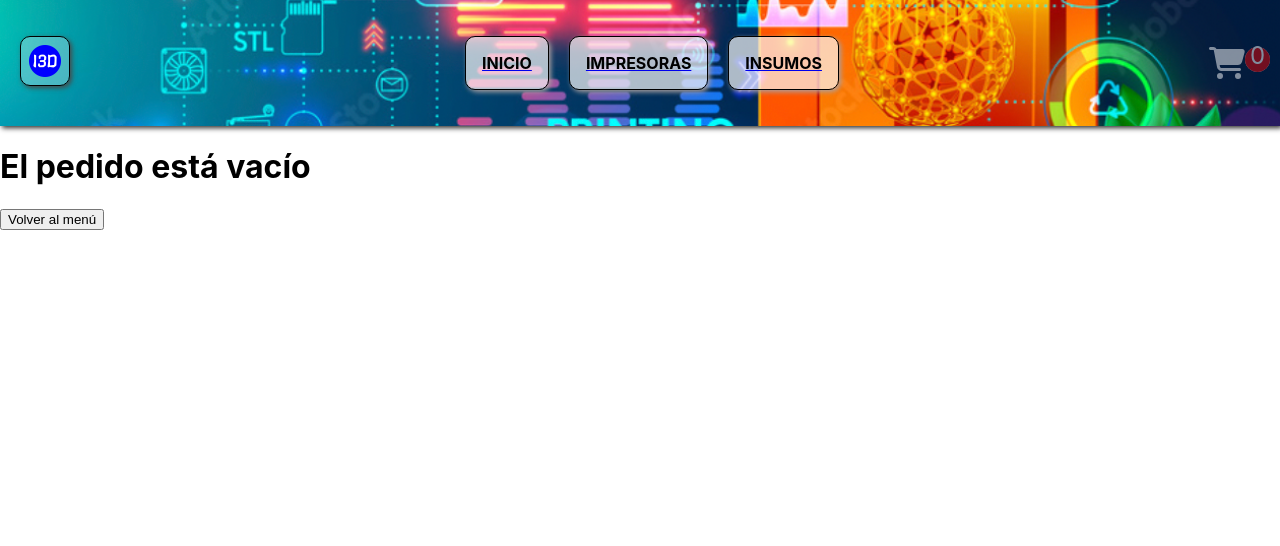
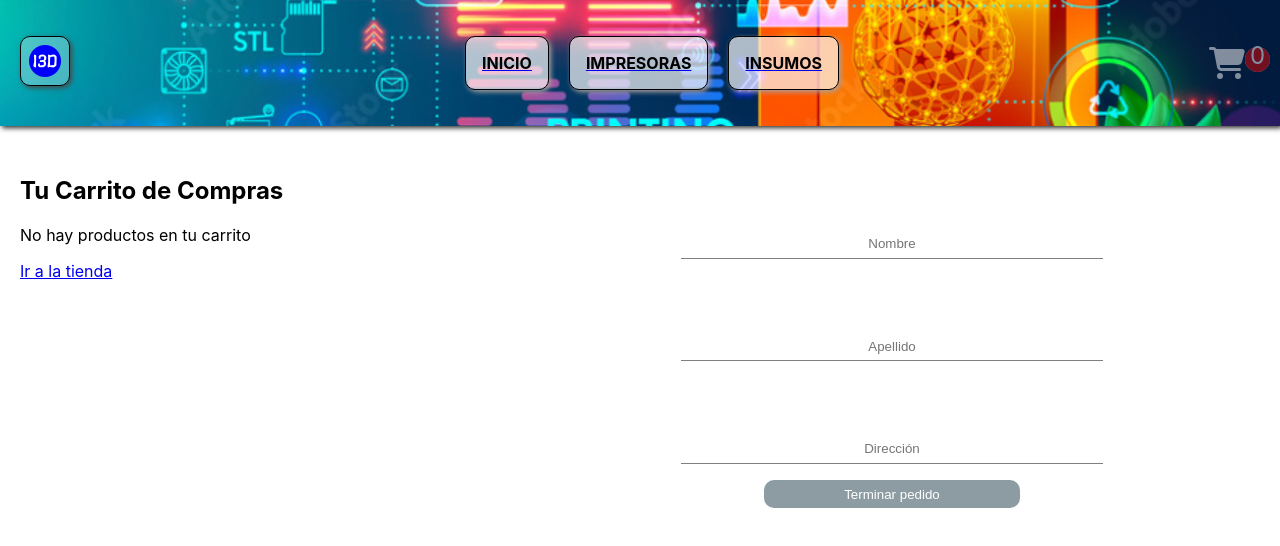
Before and after one commit to sebascardozo/appimagine3D, a React (Create React App) app: page /cart in a window 1280 px wide. Shown: the top 546 px of the page. Built offline with nearby package versions, Linux system fonts and the light colour scheme.

Commit message:
agregand suma total

```diff
--- a/src/App.jsx
+++ b/src/App.jsx
@@ -11,8 +11,9 @@ import './index.css';
 
 function App() {
   return (
+
+    <BrowserRouter>
     <CartContextProvider>
-    <BrowserRouter>
       <div className="App">
         <NavBar/>
         <Routes>
@@ -23,8 +24,9 @@ function App() {
           <Route path="/*" element={<Navigate to="/" replace/>} />
         </Routes>
       </div>
+      </CartContextProvider>
     </BrowserRouter>
-    </CartContextProvider>
+
   );
 }
 
--- a/src/components/Cart/Cart.jsx
+++ b/src/components/Cart/Cart.jsx
@@ -3,55 +3,53 @@ import '../styles/cart.css'
 import { useCartContext } from "../context/CartContext";
 import {FontAwesomeIcon} from '@fortawesome/react-fontawesome';
 import { faTrash } from "@fortawesome/free-solid-svg-icons";
-import { Link } from "react-router-dom";
+import { Link} from "react-router-dom";
 
-import CartItem from "../Cartitem/CartItem";
-function Cart() {
 
-    const {cartList, deleteCart, clearItem, totalItems, totalPrice} = useCartContext()
+const Cart = () => {
 
-    if (!totalItems) {
-      return (
-          <div className="cart">
-              <h1>El pedido está vacío</h1>
-              <Link to='/'>
-                  <button>Volver al menú</button>
-              </Link>
-          </div>
-      );
-  }
+  const {cartList, deleteCart, deleteItem} = useCartContext()
 
- //   return (
- //     <div className="cart-container">
-  //      <div className="cart">
- //         <h2>Tu carrito de Compras</h2>
- // //          {cartList.map(product =>
- //           <li>
- //             <Link to ={`/detail/${product.id}`}>
- //             <img className="img-cart" src={product.image}></img>
- //             </Link>
- //             <p>{product.name}</p>
- //             <p>Precio: {product.price}</p>
- //             <p>Cantidad: {product.qty}</p>
- //             <button onClick={()=>deleteItem(product.id)} className="delete-item"><FontAwesomeIcon icon={faTrash} size="lg"></FontAwesomeIcon></button>
- //           </li>)}
- //           <span>{`Costo total: ${totalPrice}`}</span>
- //           <p>{`Costo total: $${totalPrice}`}</p>
-  //          {cartList.length ? <button className="delete-button" onClick={deleteCart}>Vaciar Carrito</button>  : <p>No hay productos en tu carrito</p>}
- //       </div>
- //     </div>
- //   )
- // }
+  const total = cartList.reduce((acc, product)=> acc = acc + ((product.price) * product.qty),0)
 
+
+console.log(total)
   return (
-    <div className="cart">
-        <h1 className="cart__title">Su pedido:</h1>
-        {cartList.map(product => <CartItem key={product.id} item={product}/>)}
-        <button onClick={deleteCart}>Vaciar carrito</button>
+    <div className="cart-container">
+      <div className="cart">
+        <h2 className="cartTitle">Tu Carrito de Compras</h2>
+          {cartList.map(product =>
+          <li className="cartItem">
+            <Link to={`/detail/${product.id}`}>
+            <img className="img-cart" src={product.image}></img>
+            </Link>
+            <p>{product.name}</p>
+            <p>Precio: {product.price}</p>
+            <p>Cantidad: {product.qty}</p>
+            <button onClick={()=>deleteItem(product.id)} className="delete-item"><FontAwesomeIcon icon={faTrash} size="lg"></FontAwesomeIcon></button>
+          </li>)}
+          {cartList.length ? <div>`
+                                <h3 className="totalCompra">Total: ${total}</h3>
+                                <button className="delete-button" onClick={deleteCart}>Vaciar Carrito</button>
+                            </div>  : <div className="carritoVacio">
+                                                <p>No hay productos en tu carrito</p>
+                                                <Link to={"/"}>
+                                                  <p>Ir a la tienda</p>
+                                                </Link>
+                                              </div> }
 
-        <p>{`Costo total: $${totalPrice}`}</p>
-        <button onClick={clearItem}>Vaciar pedido</button>
+      </div>
+      <div className="cartInfo">
+            <form>
+            <input type="text" placeholder="Nombre"/>
+            <input type="text" placeholder="Apellido"/>
+            <input type="text" placeholder="Dirección"/>
+            <button type="submit">Terminar pedido</button>
+            </form>
+
+        </div>
     </div>
-);
+  )
 }
-  export default Cart
+
+export  default   Cart
--- a/src/components/CartWidget.jsx
+++ b/src/components/CartWidget.jsx
@@ -5,10 +5,10 @@ import '../components/styles/CartWidget.css';
 import { Link } from "react-router-dom";
 import { useCartContext } from "../components/context/CartContext";
 
-
  const CartWidget = () => {
-  const {totalItems} = useCartContext();
-
+  const {cartList}=useCartContext()
+  console.log(cartList)
+  const totalItems =  cartList.reduce((acc, item)=> acc = acc + item.qty, 0)
     return (
       <Link to='/Cart' style={{pointerEvents: !totalItems ? 'none' : ''}}>
       <div className="cart-widget" style={{opacity: !totalItems ? '0.5' : '1'}}>
@@ -17,18 +17,7 @@ const CartWidget = () => {
         <span className="cartWidget__counter">{totalItems}</span>
       </div>
       </Link>
-  );
-};
+  )
+}
 
 export default CartWidget;
-
-
-//return (
-//  <Link to='/cart' style={{pointerEvents: !totalItems ? 'none' : ''}}>
-//      <div className='cartWidget' style={{opacity: !totalItems ? '0.5' : '1'}}>
-//          <span className="cartWidget__icon"><i className="bi bi-bag"></i></span>
-//          <span className="cartWidget__counter">{totalItems}</span>
-//      </div>
-//  </Link>
-//);
-//}
--- a/src/components/Cartitem/CartItem.jsx
+++ /dev/null
@@ -1,30 +0,0 @@
-import { useCartContext } from "../context/CartContext";
-
-
-//export default function CartItem({item}) {
-//    const {clearItem} = useCartContext();
-
-//    function removeItem() {
-   //     clearItem(item.id)
-//    }
-//
- //   return (
-//        <li>Item: {item.name} - Precio: ${item.price} - Cantidad: {item.qty} - <span className="cart__remove-icon" onClick={removeItem}><i className="bi bi-bag-x-fill"></i></span></li>
-//    );
-//}
-
-//
-//import { UseCartContext } from "../context/CartContext";
-
-
-export default function CartItem({item}) {
-    const {clearItem} = useCartContext();
-
-    function removeItem() {
-        clearItem(item.id)
-    }
-
-    return (
-        <li>Item: {item.name} - Precio: ${item.price} - Cantidad: {item.qty} - <span className="cart__remove-icon" onClick={removeItem}><i className="bi bi-bag-x-fill"></i></span></li>
-    );
-}
--- a/src/components/button/BuyButton.jsx
+++ b/src/components/button/BuyButton.jsx
@@ -1,15 +1,16 @@
 import { Link } from "react-router-dom";
+import "../styles/Buybutton.css"
 
 
  function BuyButton() {
 
     return (
-        <div className="buyButtons">
+        <div className="buyButton">
             <Link to='/Cart'>
-                <button className="buyButtons__goToCart">Ver pedido</button>
+                <button className="button">Ver pedido</button>
             </Link>
             <Link to='/'>
-                <button className="buyButtons__goToMenu">Seguir Comprando</button>
+                <button className="button">Seguir Comprando</button>
             </Link>
         </div>
     );
--- a/src/components/context/CartContext.jsx
+++ b/src/components/context/CartContext.jsx
@@ -1,15 +1,12 @@
-import { createContext, useContext, useState } from "react";
+import {createContext, useContext, useState} from 'react';
 
 const CartContext = createContext([])
 
+export const useCartContext = () => useContext(CartContext)
 
-export function useCartContext() {
-    return useContext(CartContext)
-}const CartContextProvider = ({children}) => {
+const CartContextProvider = ({children}) => {
 
     const [cartList, setCartList] = useState([])
-    const [totalPrice, setTotalPrice] = useState(0);
-    const [totalItems, setTotalItems] = useState(0);
 
     function isInCart(id) {
         return cartList.some(product => product.id === id);
@@ -20,43 +17,33 @@ export function useCartContext() {
             let i = cartList.findIndex(product => product.id === item.id);
             const newCartList = cartList;
             newCartList[i].qty += item.qty;
-            updateCart(newCartList);
+            setCartList(newCartList);
         } else {
-            updateCart([...cartList,item]);
+            setCartList([
+                ...cartList,
+                item]);
         }
     }
-    const deleteCart = () => {
-        updateCart([]);
+
+
+    const deleteItem = (id) => {
+        const newCart = [...cartList];
+        let index = newCart.findIndex((product) => product.id ===id);
+        newCart.splice(index,1);
+
+        setCartList([...newCart])
     }
 
-        function clearItem(id) {
-            let i = cartList.findIndex(product=> product.id === id);
-            const newCartList = cartList;
-            newCartList.splice(i,1);
-            updateCart(newCartList);
-        }
+    const deleteCart = () => {
+        setCartList([])
+    }
 
-
-
-    function updateCart(arr) {
-        setCartList(arr);
-        setTotalPrice(arr
-            .map(curr => curr.qty*curr.price)
-            .reduce((acc,curr) => acc+curr,0)
-        );
-        setTotalItems(arr
-            .map(curr => curr.qty)
-            .reduce((acc,curr) => acc+curr,0)
-        );
-    }
     return (
         <CartContext.Provider value = { {
             cartList,
             addToCart,
-            clearItem,
-            deleteCart,
-            totalPrice,
-            totalItems
+            deleteItem,
+            deleteCart
         } }>
             {children}
         </CartContext.Provider>
--- a/src/components/item.jsx
+++ b/src/components/item.jsx
@@ -14,8 +14,7 @@ function Item({product}) {
           </div>
     </Link>
     <div className="card-name">{product.name}</div>
-          <div className="card-price">{product.price}</div>
-          <ItemCounter stock={product.stock} initial={product.initial} onAdd={(count)=> alert(`Has agregado ${count} producto/s a tu carrito`)}/>
+          <div className="card-price"> $ {product.price}</div>
     </div>
 
   )
--- /dev/null
+++ b/src/components/styles/Buybutton.css
@@ -0,0 +1,24 @@
+.buyButton{
+
+    display: flex;
+    flex-direction: row;
+    align-items: center;
+    justify-content: space-around;
+    width: 100%;
+    border-radius: 10px;
+}
+.button{
+padding: 1.5em 4em 1.5em 4em;
+background-color: transparent;
+border-style: none;
+color: #fff;
+cursor: pointer;
+background-color: #3fb9e5;
+width: 90%;
+border-radius: 10px;
+}
+
+.button:hover{
+transform: scale(1.06);
+transition-duration: 0.5s;
+}
--- a/src/components/styles/cart.css
+++ b/src/components/styles/cart.css
@@ -76,3 +76,46 @@
     }
 
 }
+
+.cartInfo form button:hover {
+    transform: scale(1.03);
+    transition-duration: 0.5s;
+    cursor: pointer;
+}
+.delete-button:hover{
+    background-color: #8C9CA2;
+    color: #fff;
+    transition-duration: 0.5s;
+}
+
+.cartInfo {
+    width: 50%;
+}
+
+.cartInfo form {
+    width: 80%;
+    display: flex;
+    flex-direction: column;
+    gap: 1em;
+    padding: 1em;
+    align-items: center;
+}
+
+.cartInfo form input {
+    width: 80%;
+    border-style: none;
+    border-bottom: 1px gray solid;
+    background-color: transparent;
+    text-align: center;
+    padding: 0.5em;
+    padding-top: 4rem;
+}
+
+.cartInfo form button {
+    background-color: #8C9CA2;
+    padding: 0.5em;
+    border-radius: 10px;
+    color: #fff;
+    border-style: none;
+    width: 50%;
+}
```
Also changed, not shown: src/components/datos/datos.jsx (+8 -8 lines), 1 other file (tests, documents, lock files or other folders). Lines whose indentation alone changed are shown as unchanged.
